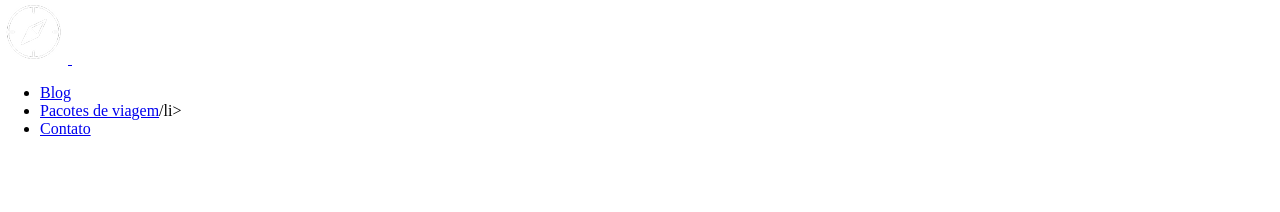
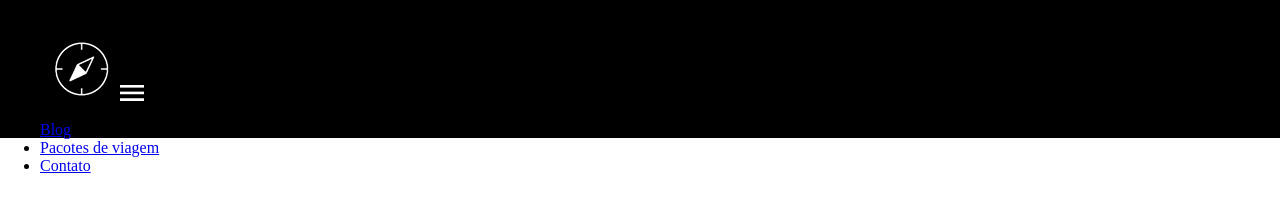
Before and after one commit to Thiagongkdev/jornada-viagens, a plain HTML site: page index.html in a window 1280 px wide. Drawn offline with Linux system fonts and the light colour scheme.

Commit message:
Adiciona estilos ao header

```diff
--- a/css/global.css
+++ b/css/global.css
@@ -13,9 +13,9 @@ Cores de textos*/
  --secondary-color:#b81515;
  --brackground-primary-color:#fff;
  --brackground-secondary-color:#f5f5f5;
- --brackground-tertiary-color:#000;
+ --brackground-tertiary-color:#000000;
 
- --text-sprimary--color: #2222;
+ --text-primary--color: #22222;
  --text-secondary--color:#ffff;
 
    --titles-weight: 700;
--- a/css/header.css
+++ b/css/header.css
@@ -0,0 +1,12 @@
+header {
+width: 100%;
+height: 138px;
+background-color: var(--brackground-tertiary-color);
+}
+
+.logo {
+ display: inline-block;
+width: 68px;
+height: 64px;
+margin: 37px 0 0 48px;
+}
--- a/index.html
+++ b/index.html
@@ -8,7 +8,7 @@
   </head>
   <body>
     <header>
-      <a href="index.html" title="voltar para a página inicial">
+      <a class="logo" href="index.html" title="voltar para a página inicial">
         <img
           src="./img/bussuloa-jornada-branca.png"
           alt="Bussola do logo Jornada Viagem"
@@ -18,18 +18,18 @@
       <nav>
         <ul>
           <li>
-            <a href="blog.html" target="-blank" title="Acessaor Blog">Blog</a>
+            <a href="blog.html" target="_blank" title="Acessaor Blog">Blog</a>
           </li>
           <li>
             <a
-              href="pocetes.html"
+              href="pacetes.html"
               target="_blank"
               title="Acessaor Pacotes de viagem"
               >Pacotes de viagem</a
-            >/li>
+            >
           </li>
           <li>
-            <a href="contato.html" target="_blank" tittle="Acessar Contato"
+            <a href="contato.html" target="_blank" title="Acessar Contato"
               >Contato</a
             >
           </li>
```
